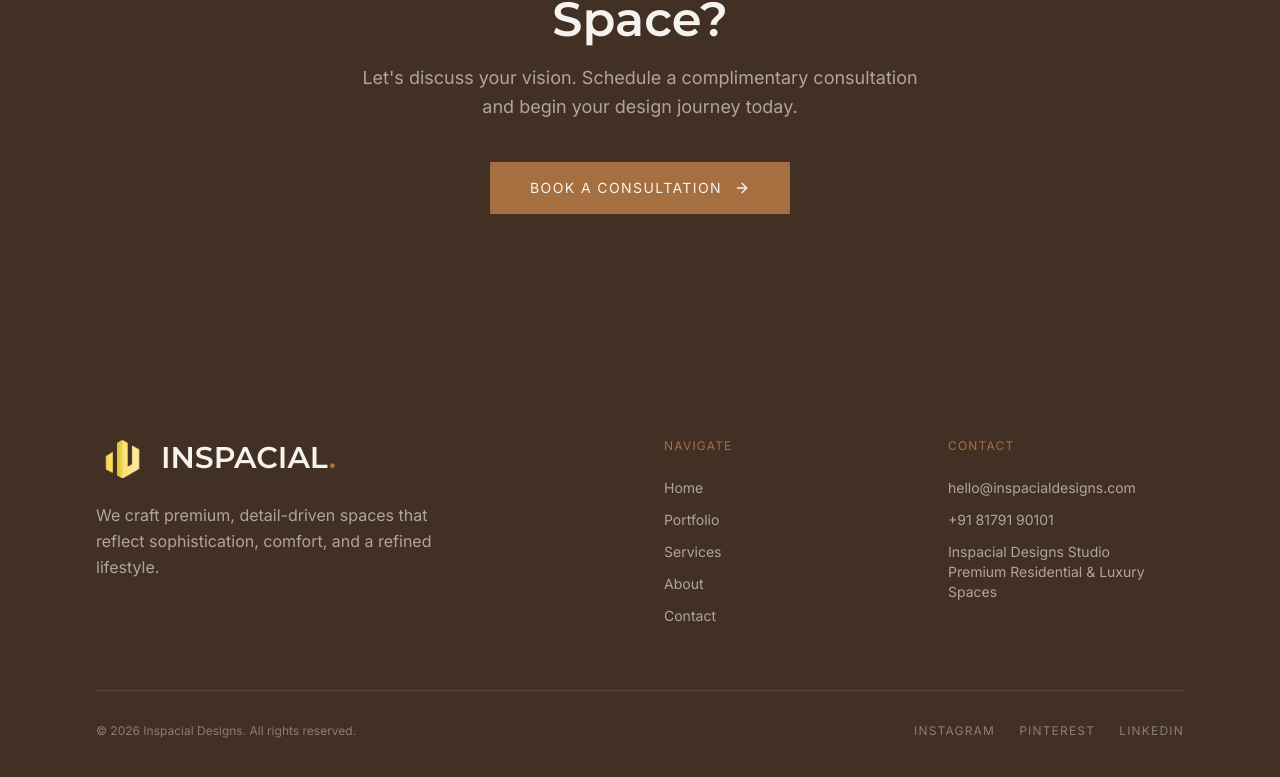
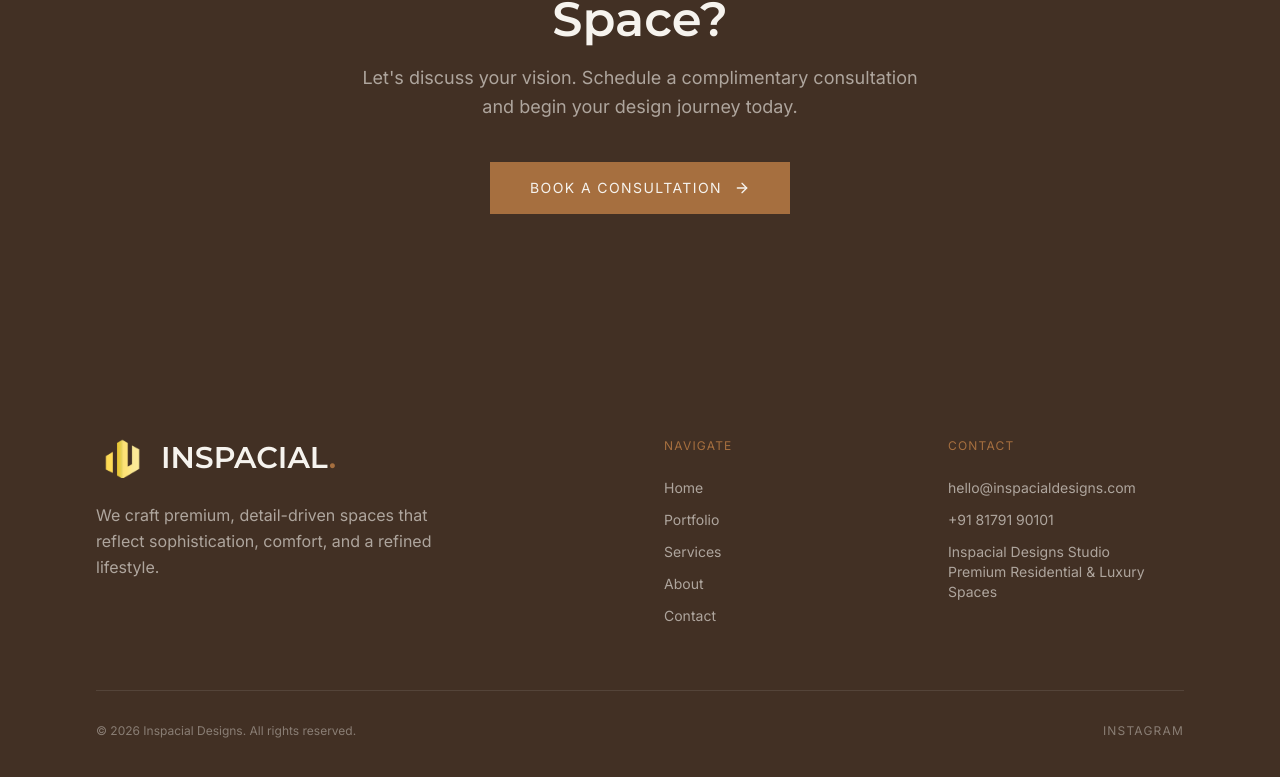
Before and after one commit to CODTECHIT/INSPACIAL, a React (Vite) app: page / in a window 1280 px wide. Shown: the part 7951-8728 px from the top of the page. Built offline with nearby package versions, Linux system fonts and the light colour scheme.

Commit message:
Update Instagram handle in structured data

```diff
--- a/index.html
+++ b/index.html
@@ -98,8 +98,7 @@
         }
       },
       "sameAs": [
-        "https://www.instagram.com/inspacialdesigns",
-        "https://www.facebook.com/inspacialdesigns"
+        "https://www.instagram.com/inspacial_designs"
       ],
       "priceRange": "$$$$"
     }
--- a/src/components/Footer.tsx
+++ b/src/components/Footer.tsx
@@ -44,12 +44,15 @@ const Footer = () => {
             © 2026 Inspacial Designs. All rights reserved.
           </p>
           <div className="flex gap-6">
-            {["Instagram", "Pinterest", "LinkedIn"].map((social) => (
-              <a key={social} href="#" className="font-body text-xs text-primary-foreground/40 hover:text-accent transition-colors tracking-widest uppercase">
-                {social}
+              <a
+                href="https://www.instagram.com/inspacial_designs?igsh=MTZvb284dHNueWs5YQ=="
+                target="_blank"
+                rel="noopener noreferrer"
+                className="font-body text-xs text-primary-foreground/40 hover:text-accent transition-colors tracking-widest uppercase"
+              >
+                Instagram
               </a>
-            ))}
-          </div>
+            </div>
         </div>
       </div>
     </footer>
```
